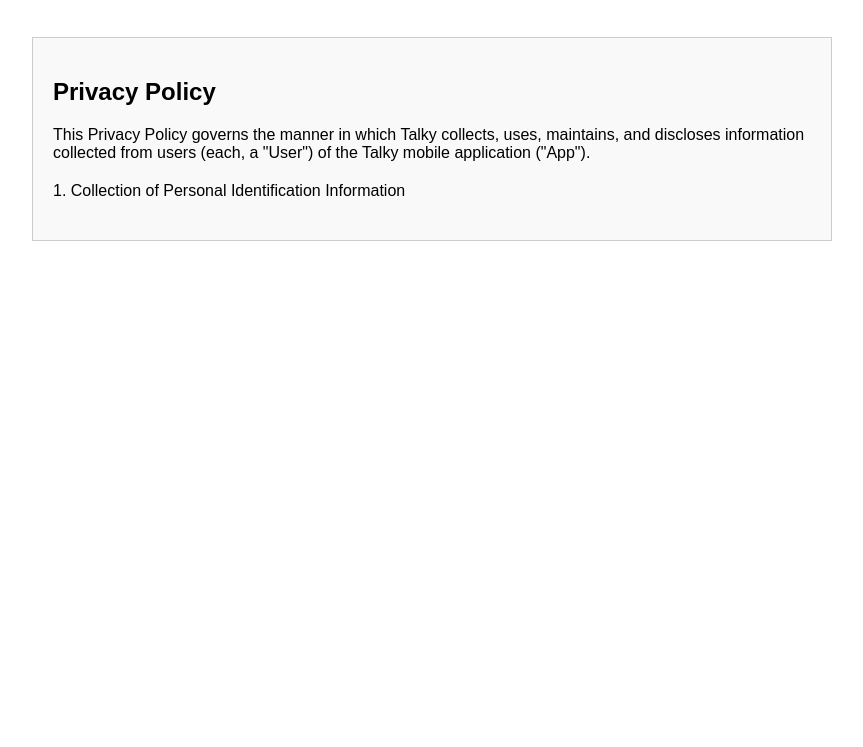
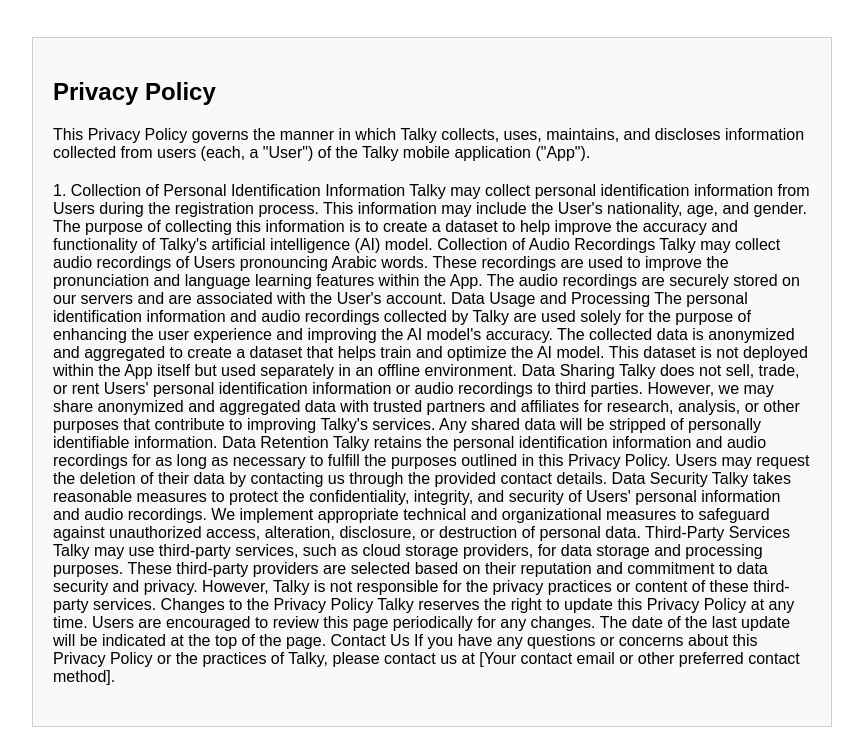
Before and after one commit to elvirtuozo/Talkyy, a plain HTML site: page index.html in a window 1280 px wide. Shown: the part 139-886 px from the top of the page, without its empty margins (208-1071 px from the left). Before the commit the page ends 800 px from the top, so only its background shows below. Drawn offline with Linux system fonts and the light colour scheme.

Commit message:
Update index.html

```diff
--- a/index.html
+++ b/index.html
@@ -40,7 +40,34 @@
     <div class="privacy-policy">
       <h2>Privacy Policy</h2>
       <p>This Privacy Policy governs the manner in which Talky collects, uses, maintains, and discloses information collected from users (each, a "User") of the Talky mobile application ("App").</p>
-      <p>1. Collection of Personal Identification Information</p>
+      <p>1. Collection of Personal Identification Information
+      Talky may collect personal identification information from Users during the registration process. This information may include the User's nationality, age, and gender. The purpose of collecting this information is to create a dataset to help improve the accuracy and functionality of Talky's artificial intelligence (AI) model.
+
+Collection of Audio Recordings
+Talky may collect audio recordings of Users pronouncing Arabic words. These recordings are used to improve the pronunciation and language learning features within the App. The audio recordings are securely stored on our servers and are associated with the User's account.
+
+Data Usage and Processing
+The personal identification information and audio recordings collected by Talky are used solely for the purpose of enhancing the user experience and improving the AI model's accuracy. The collected data is anonymized and aggregated to create a dataset that helps train and optimize the AI model. This dataset is not deployed within the App itself but used separately in an offline environment.
+
+Data Sharing
+Talky does not sell, trade, or rent Users' personal identification information or audio recordings to third parties. However, we may share anonymized and aggregated data with trusted partners and affiliates for research, analysis, or other purposes that contribute to improving Talky's services. Any shared data will be stripped of personally identifiable information.
+
+Data Retention
+Talky retains the personal identification information and audio recordings for as long as necessary to fulfill the purposes outlined in this Privacy Policy. Users may request the deletion of their data by contacting us through the provided contact details.
+
+Data Security
+Talky takes reasonable measures to protect the confidentiality, integrity, and security of Users' personal information and audio recordings. We implement appropriate technical and organizational measures to safeguard against unauthorized access, alteration, disclosure, or destruction of personal data.
+
+Third-Party Services
+Talky may use third-party services, such as cloud storage providers, for data storage and processing purposes. These third-party providers are selected based on their reputation and commitment to data security and privacy. However, Talky is not responsible for the privacy practices or content of these third-party services.
+
+Changes to the Privacy Policy
+Talky reserves the right to update this Privacy Policy at any time. Users are encouraged to review this page periodically for any changes. The date of the last update will be indicated at the top of the page.
+
+Contact Us
+If you have any questions or concerns about this Privacy Policy or the practices of Talky, please contact us at [Your contact email or other preferred contact method].
+
+</p>
       <!-- Include the rest of your privacy policy content here -->
     </div>
   </div>
```
